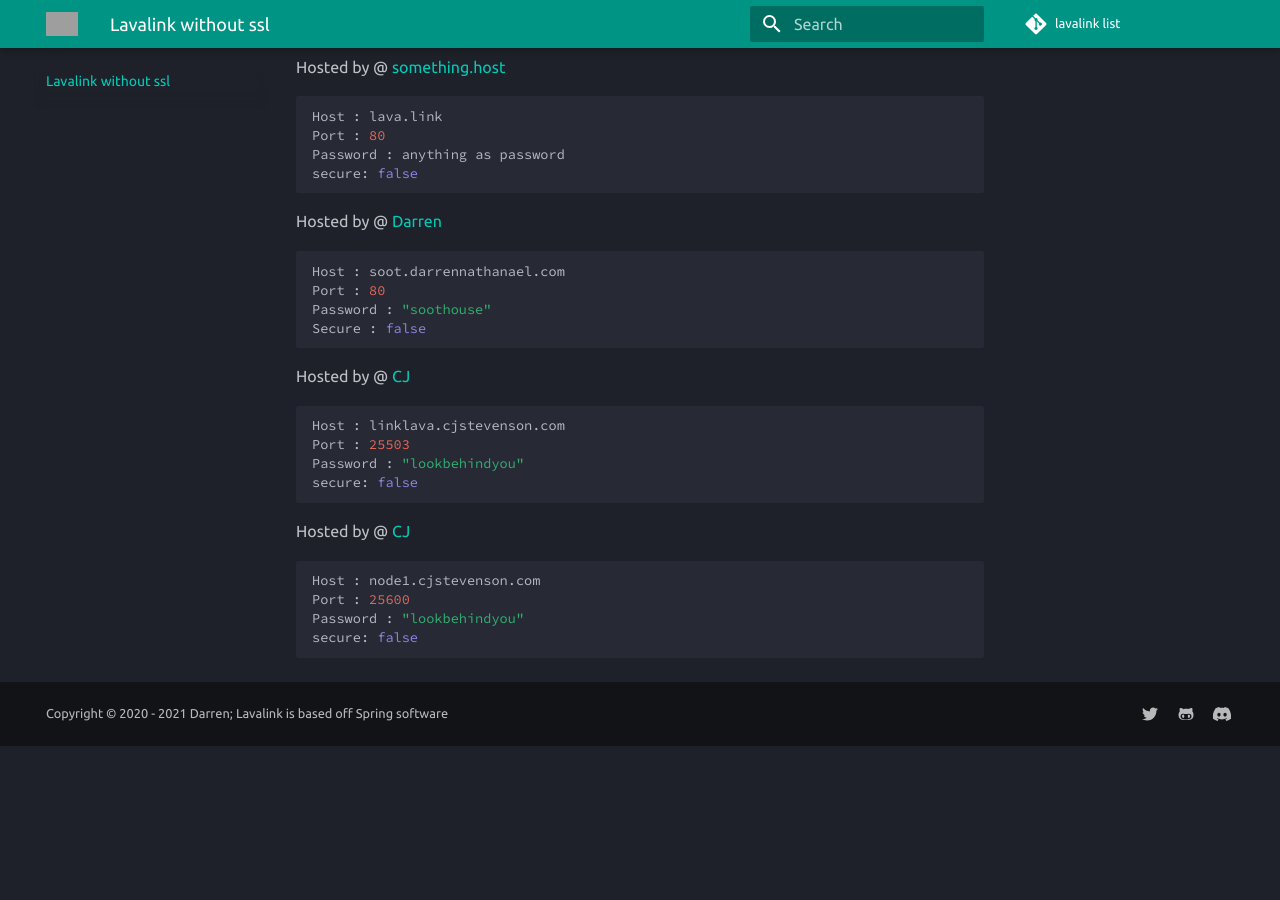
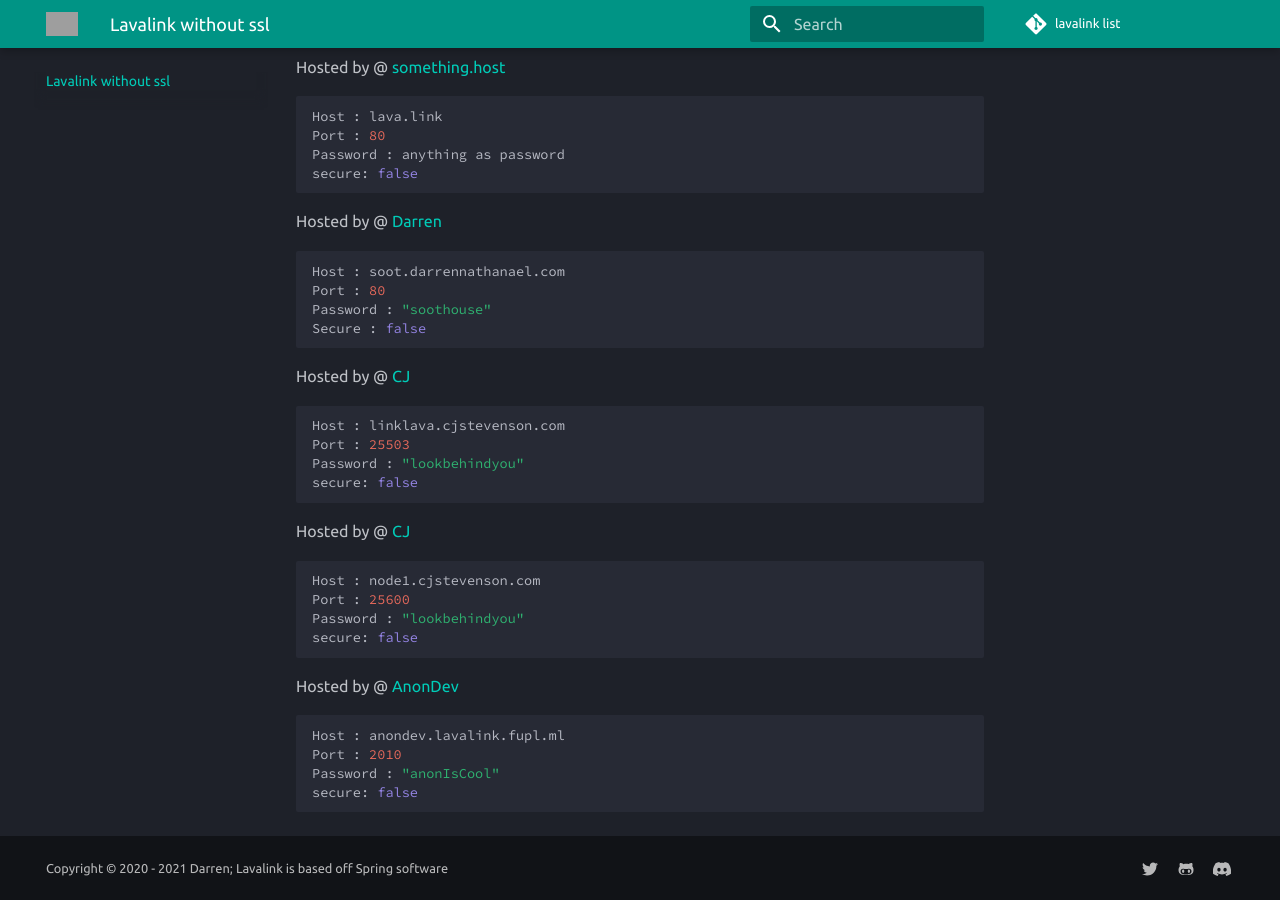
Before and after one commit to DarrenOfficial/lavalink-list, an MkDocs documentation site: the page built from docs/NoSSL/lavalink-without-ssl.md, in a window 1280 px wide and 900 px high, scrolled down 663 px. Built offline with MkDocs 1.6.1 and Material for MkDocs 9.7.7, drawn with Linux system fonts in a browser that asks for light colours; comment, search, counter and statistics services are not loaded; before the commit the page ends 1409 px from its top, so only the background shows below that; grey boxes are pictures that could not be loaded.

Commit message:
Update lavalink-without-ssl.md

````diff
--- a/docs/NoSSL/lavalink-without-ssl.md
+++ b/docs/NoSSL/lavalink-without-ssl.md
@@ -49,3 +49,10 @@ Port : 25600
 Password : "lookbehindyou"
 secure: false
 ```
+Hosted by @ [AnonDev](https://anondev.ml)
+```bash
+Host : anondev.lavalink.fupl.ml
+Port : 2010
+Password : "anonIsCool"
+secure: false
+```
````
